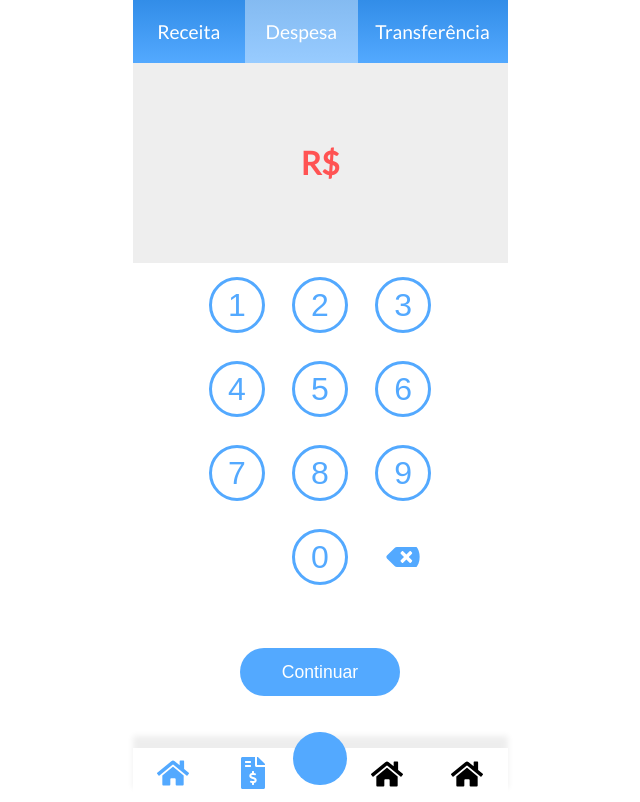
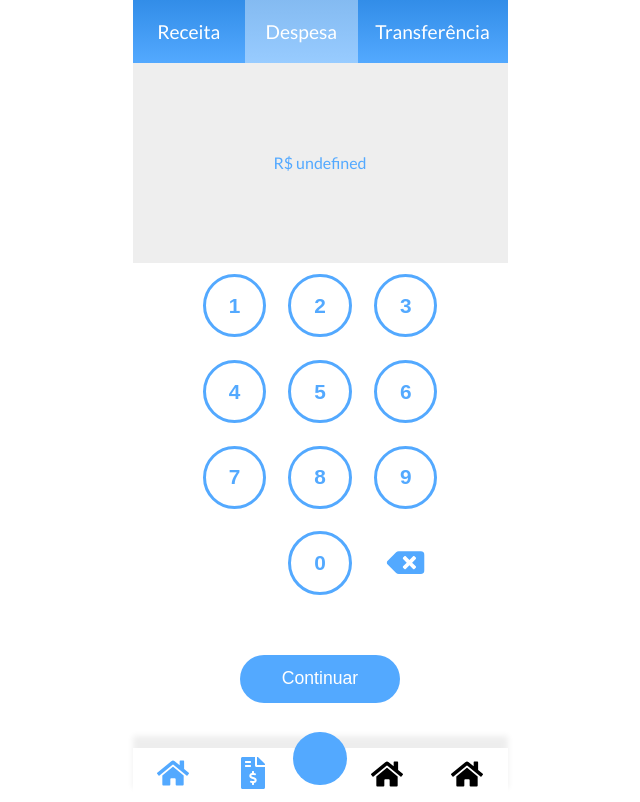
Before and after one commit to marcoshenriquemaia/contas-react, a React (Create React App) app: page /dialer in a window 1280 px wide. Shown: the whole page, without its empty margins (320-960 px from the left). Built offline with nearby package versions, Linux system fonts and the light colour scheme.

Commit message:
refactor: dialer

```diff
--- a/src/components/category-selector/default-categorys/index.js
+++ b/src/components/category-selector/default-categorys/index.js
@@ -29,7 +29,17 @@ expansesCategorys: [
       title: "Alimentação",
       name: "Fast-food",
       icon: "food"
+    },
+    {
+      title: "Alimentação",
+      name: "Fast-food",
+      icon: "food"
+    },
+    {
+      title: "Alimentação",
+      name: "Fast-food",
+      icon: "food"
     }
   ]
-}
+};
 export default defaultCategorys;
--- a/src/components/category-selector/selectable-item/index.js
+++ b/src/components/category-selector/selectable-item/index.js
@@ -2,9 +2,9 @@ import React from "react";
 import { Container, WrapperText, Title, SubTitle } from "./style";
 import IconBox from "../../icon-box";
 
-const SelectableItem = ({ index, icon, title, subTitle }) => {
+const SelectableItem = ({ index, icon, title, subTitle, ...rest }) => {
   return (
-    <Container delay={index * 50}>
+    <Container delay={index * 50} {...rest}>
       <IconBox icon={icon}></IconBox>
       <WrapperText>
         <Title>{title ? title : 'Categoria'}</Title>
--- a/src/components/category-selector/selectable-item/style.js
+++ b/src/components/category-selector/selectable-item/style.js
@@ -3,6 +3,7 @@ import styled, { css} from "styled-components";
 export const Container = styled.div`
   width: 100%;
   height: 4em;
+  min-height: 4em;
   display: flex;
   border-radius: 9px;
   align-items: center;
--- a/src/components/category-selector/style.js
+++ b/src/components/category-selector/style.js
@@ -17,52 +17,9 @@ export const Container = styled.div`
       flex-direction: column;
       justify-content: flex-start;
       overflow-y: scroll;
-      height: fit-content;
-      animation-name: openCategorySelector;
-      animation-duration: 250ms;
-      animation-fill-mode: forwards;
-      max-height: fit-content;
+      ${({itemAmount}) => css` height: ${itemAmount * 5}em;`}
+      max-height: 70.6vh;
       z-index: 20;
-
-      ${({ type }) =>
-        type === "wallet" &&
-        css`
-          max-height: 70.6vh;
-          @keyframes openCategorySelector {
-            from {
-              height: 4em;
-            }
-            to {
-              height: 70.6vh;
-            }
-          }
-        `}
-        ${({ type }) =>
-        type === "category" &&
-        css`
-          max-height: calc(70.6vh - 5em);
-          @keyframes openCategorySelector {
-            from {
-              height: 4em;
-            }
-            to {
-              height: calc(70.6vh - 5em);
-            }
-          }
-        `}
-        ${({ type }) =>
-        type === "goal" &&
-        css`
-          max-height: 70.6vh;
-          @keyframes openCategorySelector {
-            from {
-              height: 4em;
-            }
-            to {
-              height: 70.6vh;
-            }
-          }
-        `}
       & > :first-child {
         margin-bottom: 1em;
       }
--- a/src/components/dialer-bigger/index.js
+++ b/src/components/dialer-bigger/index.js
@@ -1,10 +1,11 @@
 import React, { useState} from 'react'
-import { Container, ValueField, Dialer, Key, Currency } from './style'
+import { Container, ValueField, Key, Currency } from './style'
 import NavHeader from '../NavHeader'
 import IconType from '../shared/icon-type'
 import { Button } from '../goals-list/style'
 import formatReal from '../utils/format-real'
 import ModalExpanse from '../modal-expanse'
+import Dialer from '../dialer'
 
 const DialerBigger = () =>{
   const [dialerValue, setDialerValue] = useState('');
@@ -26,20 +27,7 @@ const DialerBigger = () =>{
     <Container>
        {showExpanseModal && <ModalExpanse headerType={headerType} setHeaderType={setHeaderType} dialerValue={formatReal(dialerValue)}/>}
       <NavHeader headerType={headerType} setHeaderType={setHeaderType}></NavHeader>
-      <ValueField headerType={headerType}><Currency>R$</Currency>{ formatReal(dialerValue) }</ValueField>
-      <Dialer>
-        <Key onClick={() => setDialerValue(`${dialerValue}1`)}>1</Key>
-        <Key onClick={() => setDialerValue(`${dialerValue}2`)}>2</Key>
-        <Key onClick={() => setDialerValue(`${dialerValue}3`)}>3</Key>
-        <Key onClick={() => setDialerValue(`${dialerValue}4`)}>4</Key>
-        <Key onClick={() => setDialerValue(`${dialerValue}5`)}>5</Key>
-        <Key onClick={() => setDialerValue(`${dialerValue}6`)}>6</Key>
-        <Key onClick={() => setDialerValue(`${dialerValue}7`)}>7</Key>
-        <Key onClick={() => setDialerValue(`${dialerValue}8`)}>8</Key>
-        <Key onClick={() => setDialerValue(`${dialerValue}9`)}>9</Key>
-        <Key onClick={() => setDialerValue(`${dialerValue}0`)}>0</Key>
-        <IconType icon='backspace' onClick={() => backspaceNumber()}></IconType>
-      </Dialer>
+      <Dialer setValue={setDialerValue} type='bigger'/>
       <Button onClick={handleClickButton}>Continuar</Button>
     </Container>
   )
--- a/src/components/dialer/index.js
+++ b/src/components/dialer/index.js
@@ -8,8 +8,7 @@ import {
 import IconType from "../shared/icon-type";
 import formatReal from "../utils/format-real";
 
-const Dialer = ({setValue, value}) => {
-
+const Dialer = ({setValue, value, type}) => {
   const backspaceNumber = () =>{
     const numberArray = [...value];
     numberArray.pop();
@@ -18,18 +17,18 @@ const Dialer = ({setValue, value}) => {
 
   return (
     <Container>
-      <ValueField>R$ {formatReal(value)}</ValueField>
-      <KeyBox>
-        <Key onClick={() => setValue(`${value}1`)}>1</Key>
-        <Key onClick={() => setValue(`${value}2`)}>2</Key>
-        <Key onClick={() => setValue(`${value}3`)}>3</Key>
-        <Key onClick={() => setValue(`${value}4`)}>4</Key>
-        <Key onClick={() => setValue(`${value}5`)}>5</Key>
-        <Key onClick={() => setValue(`${value}6`)}>6</Key>
-        <Key onClick={() => setValue(`${value}7`)}>7</Key>
-        <Key onClick={() => setValue(`${value}8`)}>8</Key>
-        <Key onClick={() => setValue(`${value}9`)}>9</Key>
-        <Key onClick={() => setValue(`${value}0`)}>0</Key>
+      <ValueField type={type}>R$ {formatReal(value)}</ValueField>
+      <KeyBox type={type}>
+        <Key type={type}onClick={() => setValue(`${value}1`)}>1</Key>
+        <Key type={type}onClick={() => setValue(`${value}2`)}>2</Key>
+        <Key type={type}onClick={() => setValue(`${value}3`)}>3</Key>
+        <Key type={type}onClick={() => setValue(`${value}4`)}>4</Key>
+        <Key type={type}onClick={() => setValue(`${value}5`)}>5</Key>
+        <Key type={type}onClick={() => setValue(`${value}6`)}>6</Key>
+        <Key type={type}onClick={() => setValue(`${value}7`)}>7</Key>
+        <Key type={type}onClick={() => setValue(`${value}8`)}>8</Key>
+        <Key type={type}onClick={() => setValue(`${value}9`)}>9</Key>
+        <Key type={type}onClick={() => setValue(`${value}0`)}>0</Key>
         <IconType icon="backspace" onClick={()=>backspaceNumber()}></IconType>
       </KeyBox>
     </Container>
--- a/src/components/dialer/style.js
+++ b/src/components/dialer/style.js
@@ -1,23 +1,42 @@
-import styled from "styled-components";
+import styled, { css } from "styled-components";
 
 export const Container = styled.div`
-  width: 95%;
-  height: fit-content;
+  width: 100%;
   display: flex;
   align-items: center;
-  justify-content: center;
+  justify-content: space-between;
   flex-direction: column;
-  margin-top: 1em;
 `;
 export const KeyBox = styled.div`
+  ${({ type }) =>
+    type === "bigger" &&
+    css`
+      width: calc(10.71vh * 3);
+      height: calc(10.71vh * 4);
+    `}
+  ${({ type }) =>
+    type === "small" &&
+    css`
       width: calc(8.71vh * 3);
       height: calc(8.71vh * 4);
+    `}
   display: flex;
   justify-content: flex-end;
   flex-wrap: wrap;
   & > svg {
+    ${({ type }) =>
+      type === "bigger" &&
+      css`
+        width: 7.91vh;
+        height: 7.91vh;
+      `}
+    ${({ type }) =>
+      type === "small" &&
+      css`
         width: 5.91vh;
         height: 5.91vh;
+      `}
+
     margin: 1.4vh;
     transform: scale(0.6);
     color: #53a9ff;
@@ -25,20 +44,39 @@ export const KeyBox = styled.div`
 `;
 
 export const ValueField = styled.span`
+  ${({ type }) =>
+    type === "bigger" &&
+    css`
+      height: 25vh;
+    `}
+  ${({ type }) =>
+    type === "small" &&
+    css`
+      height: 36px;
+      border-radius: 9px;
+    `}
   width: 100%;
-  height: 36px;
   background-color: #eeeeee;
   display: flex;
   justify-content: center;
   align-items: center;
-  border-radius: 9px;
   color: #53a9ff;
 `;
 export const Key = styled.button`
   border: 3px solid #53a9ff;
   background-color: #fff;
+  ${({ type }) =>
+    type === "bigger" &&
+    css`
+      height: 7.91vh;
+      width: 7.91vh;
+    `}
+  ${({ type }) =>
+    type === "small" &&
+    css`
       width: 5.91vh;
       height: 5.91vh;
+    `}
   margin: 1.4vh;
   border-radius: 5.91vh;
   text-align: center;
--- a/src/components/modal-expanse/index.js
+++ b/src/components/modal-expanse/index.js
@@ -1,4 +1,4 @@
-import React, { useState, useContext } from "react";
+import React from "react";
 import {
   Container,
   ValueField,
--- a/src/components/modal-goal/index.js
+++ b/src/components/modal-goal/index.js
@@ -10,12 +10,12 @@ const ModalGoal = () =>{
     <Container >
       <BoxModal >
         <CategorySelector type='expansesCategorys'/>
-        <NameField />
+        <NameField placeholder='Nome da Meta'/>
         <FinishGoalWrapper>
           <TitleFinishGoal>Final da meta</TitleFinishGoal>
-          <DateField />
+          <DateField type='date'/>
         </FinishGoalWrapper>
-        <Dialer ></Dialer>
+        <Dialer type='small'></Dialer>
       <Button > Criar Meta</Button>
       </BoxModal>
     </Container>
--- a/src/components/modal-goal/style.js
+++ b/src/components/modal-goal/style.js
@@ -28,7 +28,7 @@ export const BoxModal = styled.div`
   display: flex;
   align-items: center;
   flex-direction: column;
-  justify-content: flex-end;
+  justify-content: space-between;
   overflow: hidden;
   width: 90.53%;
   height: 70.6%;
@@ -55,7 +55,7 @@ export const NameField = styled.input`
   height: 35px;
   border-radius: 31px;
   border: 1px solid #53a9ff;
-  margin-top: 1.5em;
+  margin-top: .4em;
   outline: none;
   padding-left: 1.5em;
   ::placeholder {
@@ -67,7 +67,7 @@ export const FinishGoalWrapper = styled.div`
   display: flex;
   justify-content: space-evenly;
   align-items: center;
-  margin-top: 1.5em;
+  margin-top: .4em;
   width: 90%;
   height: 2em;
 `;
--- a/src/pages/home/index.js
+++ b/src/pages/home/index.js
@@ -10,7 +10,7 @@ const Home = () => {
 
   return (
     <Container>
-      { showGoals && <ModalGoals></ModalGoals>}
+      {showGoals && <ModalGoals></ModalGoals>}
       <TotalValue></TotalValue>
       <Wrapper>
         <WalletList></WalletList>
```
Also changed, not shown: src/components/category-selector/index.js (+21 -7 lines). Lines whose indentation alone changed are shown as unchanged.
